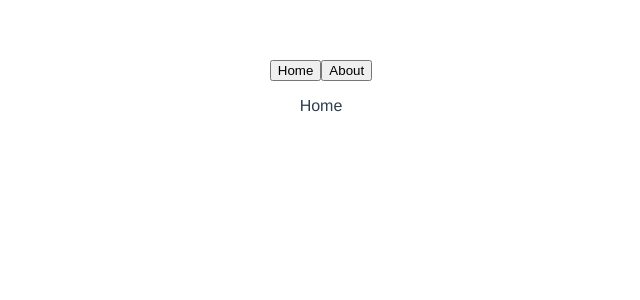
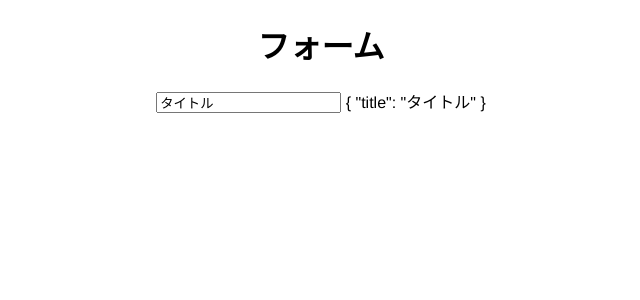
Before and after one commit to h-yabi/learn-Vue.js, a Vue app in the folder vue-project/: page / in a window 1280 px wide. Shown: the top 300 px of the page, without its empty margins (319-959 px from the left). Built offline with nearby package versions, Linux system fonts and the light colour scheme.

Commit message:
不要な記述を削除

```diff
--- a/vue-project/src/App.vue
+++ b/vue-project/src/App.vue
@@ -1,45 +1,36 @@
 <template>
   <div id="app">
 
-    <!-- <LikeHeader>
-      <h3>初めまして</h3>
-      <template v-slot:number>
-        <h2>{{number}}</h2>
-      </template>
-    </LikeHeader>
-    <LikeNumber :total-number="number" @my-click="incrementNumber"></LikeNumber> -->
-
-    <button @click="currentComponent = 'Home'">Home</button>
-    <button @click="currentComponent = 'About'">About</button>
-
-    <keep-alive>
-      <component :is="currentComponent"></component>
-    </keep-alive>
+    <h1>フォーム</h1>
+    <label for="title"></label>
+    <input id="title" type="text" v-model="eventData.title">
+    {{eventData}}
 
   </div>
 </template>
 
 <script>
 
-import LikeHeader from "./components/LikeHeader";
-import LikeNumber from "./components/LikeNumber";
-import Home from "./components/Home";
-import About from "./components/About";
+// import LikeHeader from "./components/LikeHeader";
+// import LikeNumber from "./components/LikeNumber";
+// import Home from "./components/Home";
+// import About from "./components/About";
 
 export default {
   name: 'App',
   data() {
     return {
-      number: 10,
-      currentComponent: "Home"
+      eventData: {
+        title: "タイトル"
+      }
     }
   },
-  components: {
-    LikeHeader,
-    LikeNumber,
-    Home,
-    About
-  },
+  // components: {
+  //   LikeHeader,
+  //   LikeNumber,
+  //   Home,
+  //   About
+  // },
   methods: {
     incrementNumber(value) {
       this.number = value;
@@ -54,7 +45,5 @@ export default {
   -webkit-font-smoothing: antialiased;
   -moz-osx-font-smoothing: grayscale;
   text-align: center;
-  color: #2c3e50;
-  margin-top: 60px;
 }
 </style>
--- a/vue-project/src/components/About.vue
+++ b/vue-project/src/components/About.vue
@@ -4,14 +4,3 @@
     <input type="text">
   </div>
 </template>
-
-<script>
-export default {
-  deactivated() {
-    console.log('deactivated');
-  },
-  activated() {
-    console.log('deactivated');
-  },
-}
-</script>
```
